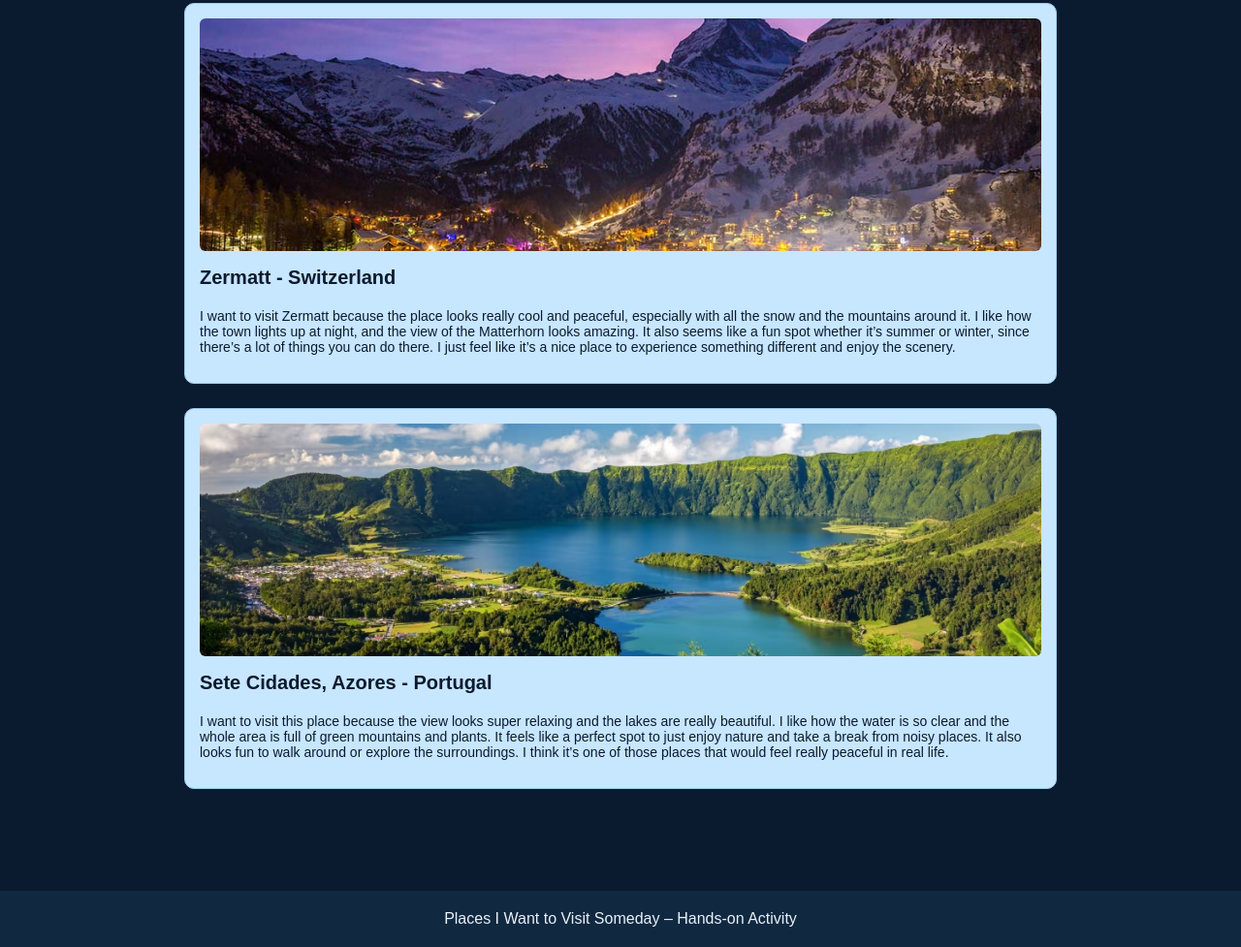
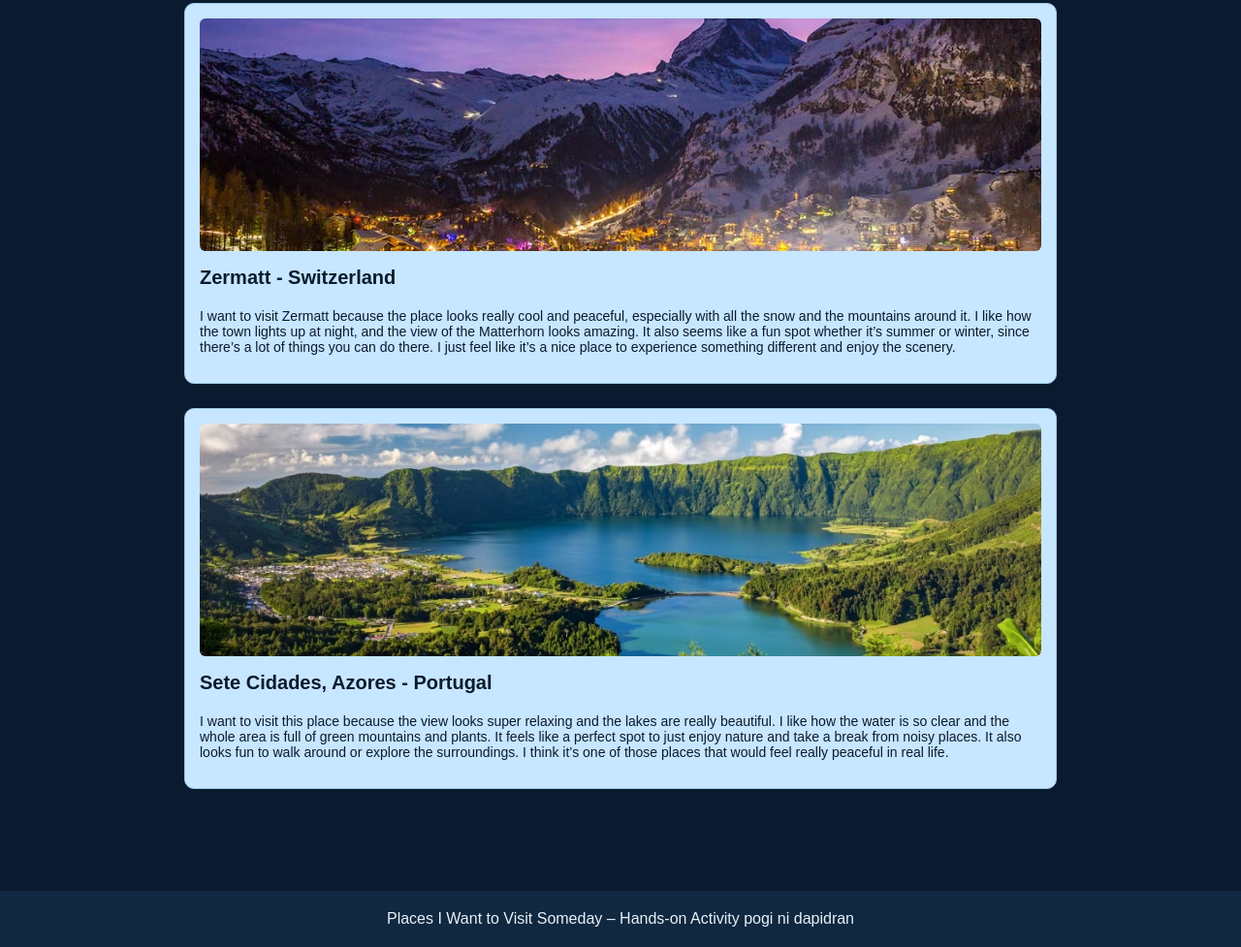
Before and after one commit to Marky0966/HandsOn-Ex.website, a plain HTML site: page index.html in a window 1280 px wide. Shown: the part 587-1564 px from the top of the page at 97% size. Drawn offline with Linux system fonts and the light colour scheme.

Commit message:
Update index.html

```diff
--- a/index.html
+++ b/index.html
@@ -2,7 +2,6 @@
 <html>
 <head>
 <title>Places I Want to Visit Someday</title>
-
 <style>
 
 body {
@@ -12,7 +11,6 @@ body {
   color: #e8f1f8;
   padding-top: 80px;
 }
-
 
 header {
   position: fixed;
@@ -31,7 +29,6 @@ header h1 {
   font-size: 26px;
 }
 
-
 .section {
   padding: 40px 20px;
   max-width: 900px;
@@ -44,7 +41,6 @@ header h1 {
   margin-bottom: 20px;
   color: #e8f1f8;
 }
-
 
 .travel-card {
   background-color: #c7e6ff;
@@ -114,6 +110,7 @@ footer {
 
 <footer>
   Places I Want to Visit Someday – Hands-on Activity
+  pogi ni dapidran
 </footer>
 
 </body>
```
